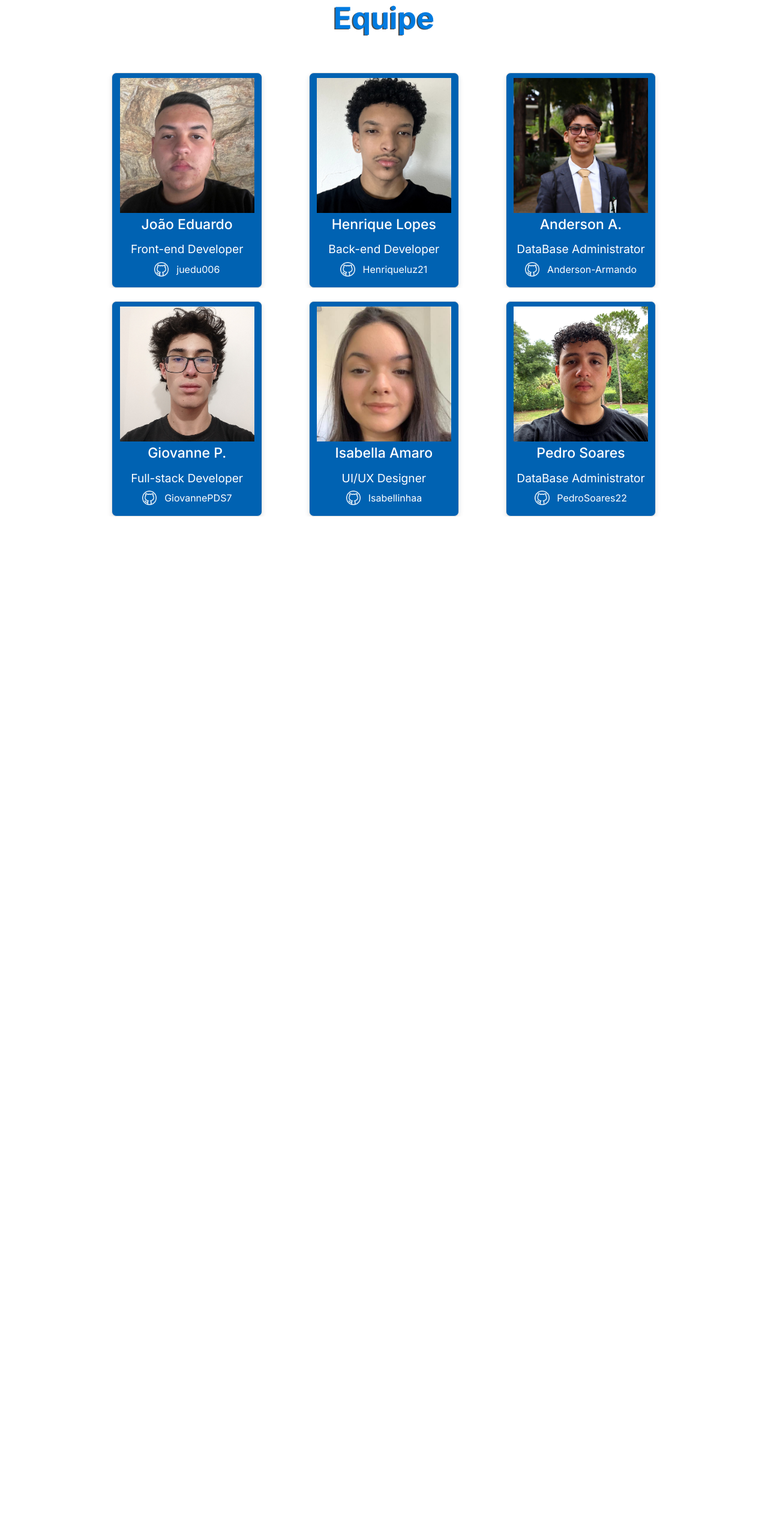
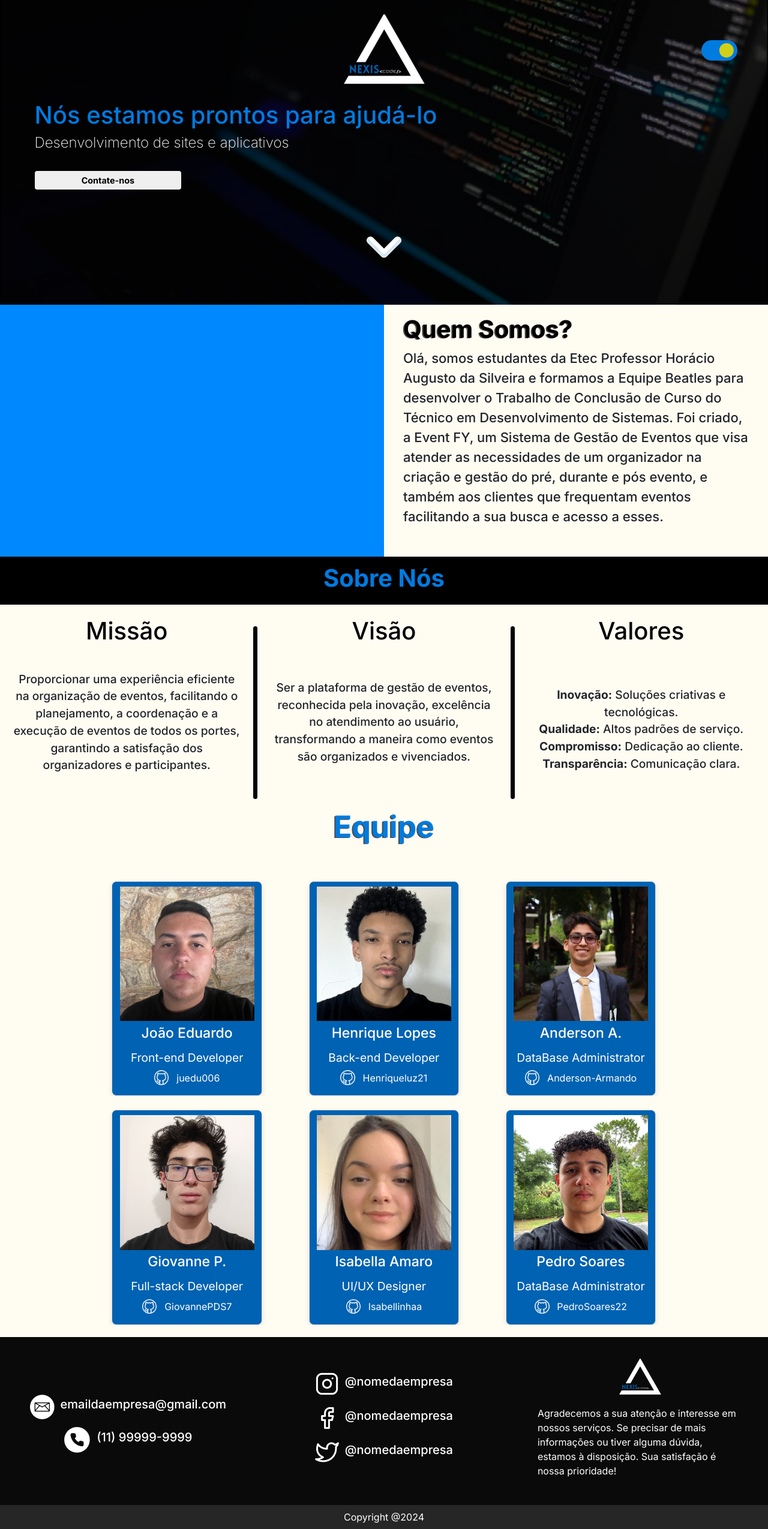
Before and after one commit to GiovannePDS7/NexisCode, an Angular app: page /empresa in a window 1280 px wide. Shown: the whole page at 60% size. Before the commit the page ends 861 px from the top, so only its background shows below. Built offline with nearby package versions, Linux system fonts and the light colour scheme.

Commit message:
ajustes responsividade

```diff
--- a/src/app/components/footer/footer.component.css
+++ b/src/app/components/footer/footer.component.css
@@ -36,16 +36,11 @@
   margin-top: 1.3%;
 }
 
-#imgMeio {
-  margin-left: 15%;
-  margin-right: 15%;
-}
-
 /* DESKTOP - LG */
 
-#grandContainerFooter{
+#grandContainerFooter {
   width: 100%;
-  height: 30vh;
+  height: 35vh;
   background-color: #0A0A0A;
   display: flex;
 }
@@ -59,7 +54,7 @@
   flex-direction: column;
 }
 
-.email, .telefone{
+.email, .telefone {
   width: 80%;
   height: 20%;
   display: flex;
@@ -67,44 +62,46 @@
   align-items: center;
 }
 
-
-#h3-lg{
-margin-left: 10px;
+#p-lg-copyrigth {
+  margin: 0;
 }
 
-.redeSocial{
+#h3-lg {
+  margin-left: 10px;
+}
+
+.redeSocial {
   display: flex;
   justify-content: center;
   align-items: center;
-  margin-bottom: 8%;
+  margin-bottom: 4%;
   cursor: pointer;
 }
 
-button{
+button {
   background-color: transparent;
   border: none;
 }
 
-a{
-  text-decoration:none;
-  color: #ffffff ;
+a {
+  text-decoration: none;
+  color: #ffffff;
 }
 
-#imgEmpresa{
+#imgEmpresa {
   width: 70px;
-  float: left;
 }
 
-#p-lg{
+#p-lg {
   width: 80%;
 }
 
-#p-lg-copyright{
+#p-lg-copyright {
   width: 100%;
   height: 100%;
 }
 
-#ContainerCopyright{
+#ContainerCopyright {
   width: 100%;
   height: 5vh;
   background-color: #262626;
--- a/src/app/components/footer/footer.component.html
+++ b/src/app/components/footer/footer.component.html
@@ -18,7 +18,7 @@
   </div>
 </footer>
 
-<footer class="d-none d-sm-flex d-md-none flex-column" id="geral">
+<footer class="d-none d-sm-flex d-lg-none flex-column" id="geral">
   <img src="../../../assets/Logo/Logo_preta.png" class="img-fluid logoEmpresa" id="imgEmpresa">
   <div id="redes">
     <h1 class="fs-3 pt-4">Redes Sociais</h1>
@@ -38,8 +38,8 @@
   </div>
 </footer>
 
-<div class="d-none d-lg-block d-xl-none" id="geral">
-  <div id="grandContainerFooter">
+<div class="d-none d-lg-block d-xxl-none" id="geral">
+  <div id="grandContainerFooter" class="pt-2">
     <div id="littleContainerFooterLeft">
       <div class="email">
         <img class="" src="../../../assets/elementos/emailWhite.png">
@@ -53,20 +53,26 @@
     <div id="littleContainerFooterCenter">
       <div class="redeSocial">
         <button><a href=""><img class="img-fluid" src="../../../assets/elementos/Instagram.png"></a></button>
-        <a href=""><h3 class="fs-5" id="h3-lg">@nomedaempresa</h3></a>
+        <a href="">
+          <h3 class="fs-5" id="h3-lg">@nomedaempresa</h3>
+        </a>
       </div>
       <div class="redeSocial">
         <button><a href=""><img class="img-fluid" src="../../../assets/elementos/Facebook.png"></a></button>
-        <a href=""><h3 class="fs-5" id="h3-lg">@nomedaempresa</h3></a>
+        <a href="">
+          <h3 class="fs-5" id="h3-lg">@nomedaempresa</h3>
+        </a>
       </div>
       <div class="redeSocial">
         <button><a href=""><img class="img-fluid" src="../../../assets/elementos/Twitter.png"> </a></button>
-        <a href=""><h3 class="fs-5" id="h3-lg">@nomedaempresa</h3></a>
+        <a href="">
+          <h3 class="fs-5" id="h3-lg">@nomedaempresa</h3>
+        </a>
       </div>
     </div>
     <div id="littleContainerFooterRight">
       <img src="../../../assets/Logo/Logo_branca.png" class="img-fluid logoEmpresa" id="imgEmpresa">
-      <p id="p-lg">Agradecemos a sua atenção e interesse em nossos serviços.
+      <p id="p-lg" class="pb-0">Agradecemos a sua atenção e interesse em nossos serviços.
         Se precisar de mais informações ou tiver alguma dúvida, estamos à disposição. Sua satisfação é nossa prioridade!
       </p>
     </div>
--- a/src/app/components/integrantes/integrantes.component.html
+++ b/src/app/components/integrantes/integrantes.component.html
@@ -18,7 +18,7 @@
     </div>
 </div>
 
-<div class="d-none d-sm-block d-md-none flex-column" id="integrantes-sm">
+<div class="d-none d-sm-block d-lg-none flex-column" id="integrantes-sm">
     <h1 class="fs-0 txt-destaque" id="h1-md">Equipe</h1>
     <div class="slider-container" #slider>
         <div class="slider-inner">
--- a/src/app/components/onda/onda.component.html
+++ b/src/app/components/onda/onda.component.html
@@ -1,3 +1,3 @@
-<section class="d-block d-md-none" id="section-sm">
+<section class="d-block d-lg-none" id="section-sm">
     <img [src]="onda" class="img-fluid onda" id="onda-sm">
 </section>
--- a/src/app/components/principal/principal.component.html
+++ b/src/app/components/principal/principal.component.html
@@ -19,7 +19,7 @@
     </section>
 </main>
 
-<main id="main-sm" class="d-none d-sm-block d-md-none">
+<main id="main-sm" class="d-none d-sm-block d-lg-none">
     <section class="d-flex flex-column align-items-center justify-content-evenly" id="section-md">
         <div id="container">
             <label class="switch">
@@ -38,14 +38,14 @@
     </section>
 </main>
 
-<main id="main-sm" class="d-none d-lg-block d-xl-none">
+<main id="main-sm" class="d-none d-lg-block d-xxl-none">
     <section class="d-flex flex-column align-items-center justify-content-evenly" id="section-lg">
-        <div id="container">
+        <div id="container" class="justify-content-center">
             <label class="switch">
                 <input type="checkbox" (click)="toggleMode()" checked>
                 <span class="slider"></span>
             </label>
-            <img src="../../../assets/Logo/Logo_branca.png" class="img-fluid" id="logo-sm">
+            <img src="../../../assets/Logo/Logo_branca.png" class="img-fluid pt-4 pb-4" id="logo-sm logo-xxl">
         </div>
         <div class="d-flex flex-column justify-content-evenly" id="container-lg">
             <h1 class="fs-1" id="h1-lg">Nós estamos prontos para ajudá-lo</h1>
--- a/src/app/components/quem-somos/quem-somos.component.css
+++ b/src/app/components/quem-somos/quem-somos.component.css
@@ -68,19 +68,18 @@
 
 /* DESKTOP - LG */
 
-#grandContainerQuemSomos{
+#grandContainerQuemSomos {
     width: 100%;
-    height: 50vh;
     display: flex;
-}
-
-.littleContainerQuemSomosLeft{
-    width: 50%;
-    height: 100%;
     background-color: rgb(0, 136, 255);
 }
 
-.littleContainerQuemSomosRigth{
+.littleContainerQuemSomosLeft {
+    width: 50%;
+}
+
+.littleContainerQuemSomosRigth {
+    background: #FFFCF2;
     width: 50%;
     height: 100%;
     display: flex;
@@ -89,6 +88,7 @@
 }
 
 #h1-lg-quemSomos {
+    padding-top: 3%;
     color: #000000;
     text-shadow: -2px 1px 0px rgba(0, 0, 0, 0.7);
     font-weight: bold;
@@ -101,12 +101,12 @@
     margin-bottom: 50px;
 }
 
-.txtQuemSomos{
+.txtQuemSomos {
     width: 90%;
     height: 90%;
 }
 
-#tituloSobreNos{
+#tituloSobreNos {
     width: 100%;
     height: 10vh;
     background-color: #000000;
@@ -115,30 +115,42 @@
     align-items: center;
 }
 
-#h1-lg-sobreNos{
+#h1-lg-sobreNos {
     text-align: center;
     color: #007BE0;
     text-shadow: -2px 1px 0px rgba(0, 0, 0, 0.7);
     font-weight: bold;
 }
 
-#grandContainerMvv{
+#grandContainerMvv {
     width: 100%;
     height: 40vh;
-    justify-content: center;
+    justify-content: space-evenly;
     align-items: center;
     display: flex;
     margin-top: 20px;
 }
 
-#missao, #visao, #valores{
+#missao, #visao, #valores {
+    display: flex;
+    align-items: center;
+    justify-content: flex-start;
+    flex-direction: column;
     width: 33%;
     height: 100%;
 }
 
-.linha{
+.div-p-mvv {
+    height: 100%;
+    width: 100%;
+    display: flex;
+    align-items: center;
+    justify-content: center;
+}
+
+.linha {
     width: 0.5%;
-    height: 80%;
+    height: 90%;
     background-color: #000000;
     border-radius: 10px;
 }
@@ -152,6 +164,6 @@
     width: 90%;
     font-weight: 500;
     margin: 0 auto;
-    font-size: 22px;
+    font-size: 2.4vh;
     text-align: center;
 }
--- a/src/app/components/quem-somos/quem-somos.component.html
+++ b/src/app/components/quem-somos/quem-somos.component.html
@@ -25,7 +25,7 @@
     <app-onda></app-onda>
 </section>
 
-<section class="d-none d-sm-block d-md-none flex-column align-items-center justify-content-center">
+<section class="d-none d-sm-block d-lg-none flex-column align-items-center justify-content-center">
     <h1 id="h1-md" class="fs-1 txt-destaque">Quem Somos?</h1>
     <p id="p-md">Olá, somos estudantes da Etec Professor Horácio Augusto da Silveira e formamos a Equipe Beatles para
         desenvolver
@@ -35,7 +35,8 @@
     <app-onda></app-onda>
     <h2 class="h3-md fs-1">Missão</h2>
     <p class="p-md fs-4 mb-4">Proporcionar uma experiência eficiente na organização de eventos, facilitando o
-        planejamento, a coordenação e a execução de eventos de todos os portes, garantindo a satisfação dos organizadores e participantes.</p>
+        planejamento, a coordenação e a execução de eventos de todos os portes, garantindo a satisfação dos
+        organizadores e participantes.</p>
     <h2 class="h3-md fs-1">Visão</h2>
     <p class="p-md fs-4 mb-4">Ser a plataforma de gestão de eventos, reconhecida pela inovação, excelência no
         atendimento ao
@@ -50,17 +51,21 @@
     <app-onda></app-onda>
 </section>
 
-<section class="d-none d-lg-block d-xl-none">
+<section class="d-none d-lg-block d-xxl-none">
     <div id="grandContainerQuemSomos">
         <div class="littleContainerQuemSomosLeft"></div>
         <div class="littleContainerQuemSomosRigth">
             <div class="txtQuemSomos">
                 <h1 id="h1-lg-quemSomos" class="fs-1 txt-destaque">Quem Somos?</h1>
-                <p id="p-lg-quemSomos">Olá, somos estudantes da Etec Professor Horácio Augusto da Silveira e formamos a Equipe Beatles para
+                <p id="p-lg-quemSomos">Olá, somos estudantes da Etec Professor Horácio Augusto da Silveira e formamos a
+                    Equipe Beatles para
                     desenvolver
-                    o Trabalho de Conclusão de Curso do Técnico em Desenvolvimento de Sistemas. Foi criado, a Event FY, um Sistema
-                    de Gestão de Eventos que visa atender as necessidades de um organizador na criação e gestão do pré, durante e
-                    pós evento, e também aos clientes que frequentam eventos facilitando a sua busca e acesso a esses.</p>
+                    o Trabalho de Conclusão de Curso do Técnico em Desenvolvimento de Sistemas. Foi criado, a Event FY,
+                    um Sistema
+                    de Gestão de Eventos que visa atender as necessidades de um organizador na criação e gestão do pré,
+                    durante e
+                    pós evento, e também aos clientes que frequentam eventos facilitando a sua busca e acesso a esses.
+                </p>
             </div>
         </div>
     </div>
@@ -70,25 +75,34 @@
     <div id="grandContainerMvv">
         <div id="missao">
             <h2 class="h3-lg fs-1">Missão</h2>
-            <p class="p-lg-mvv fs-4 mb-4">Proporcionar uma experiência eficiente na organização de eventos, facilitando o
-                planejamento, a coordenação e a execução de eventos de todos os portes, garantindo a satisfação dos organizadores e participantes.</p>
+            <div class="div-p-mvv">
+
+                <p class="p-lg-mvv mb-4">Proporcionar uma experiência eficiente na organização de eventos, facilitando
+                    o planejamento, a coordenação e a execução de eventos de todos os portes, garantindo a satisfação dos
+                    organizadores e participantes.
+                </p>
+            </div>
         </div>
-        <div class="linha"></div>
+        <div class="linha d-flex align-items-center mx-auto"></div>
         <div id="visao">
             <h2 class="h3-lg fs-1">Visão</h2>
-            <p class="p-lg-mvv fs-4 mb-4">Ser a plataforma de gestão de eventos, reconhecida pela inovação, excelência no
-                atendimento ao
-                usuário,
-                transformando a maneira como eventos são organizados e vivenciados.</p>
+            <div class="div-p-mvv">
+
+                <p class="p-lg-mvv mb-4">Ser a plataforma de gestão de eventos, reconhecida pela inovação, excelência no
+                    atendimento ao usuário, transformando a maneira como eventos são organizados e vivenciados.
+                </p>
+            </div>
         </div>
-        <div class="linha"></div>
+        <div class="linha mx-auto"></div>
         <div id="valores">
             <h2 class="h3-lg fs-1">Valores</h2>
-            <p class="p-lg-mvv fs-4"><b>Inovação:</b> Soluções criativas e tecnológicas. <br><b>Qualidade:</b> Altos padrões
-                de
-                serviço. <br><b>Compromisso:</b> Dedicação
-                ao
-                cliente. <br><b>Transparência:</b> Comunicação clara.</p>
+            <div class="div-p-mvv">
+
+                <p class="p-lg-mvv"><b>Inovação:</b> Soluções criativas e tecnológicas. <br><b>Qualidade:</b> Altos padrões
+                    de serviço. <br><b>Compromisso:</b> Dedicação ao cliente. <br><b>Transparência:</b> Comunicação clara.
+                </p>
+            </div>
         </div>
     </div>
+
 </section>
--- a/src/styles.css
+++ b/src/styles.css
@@ -18,6 +18,7 @@ html, body {
 body {
     margin: 0;
     font-family: Roboto, "Helvetica Neue", sans-serif;
+    background: #FFFCF2;
 }
 
 .dark-theme {
```
Also changed, not shown: src/app/components/principal/principal.component.css (+4 -4 lines).
